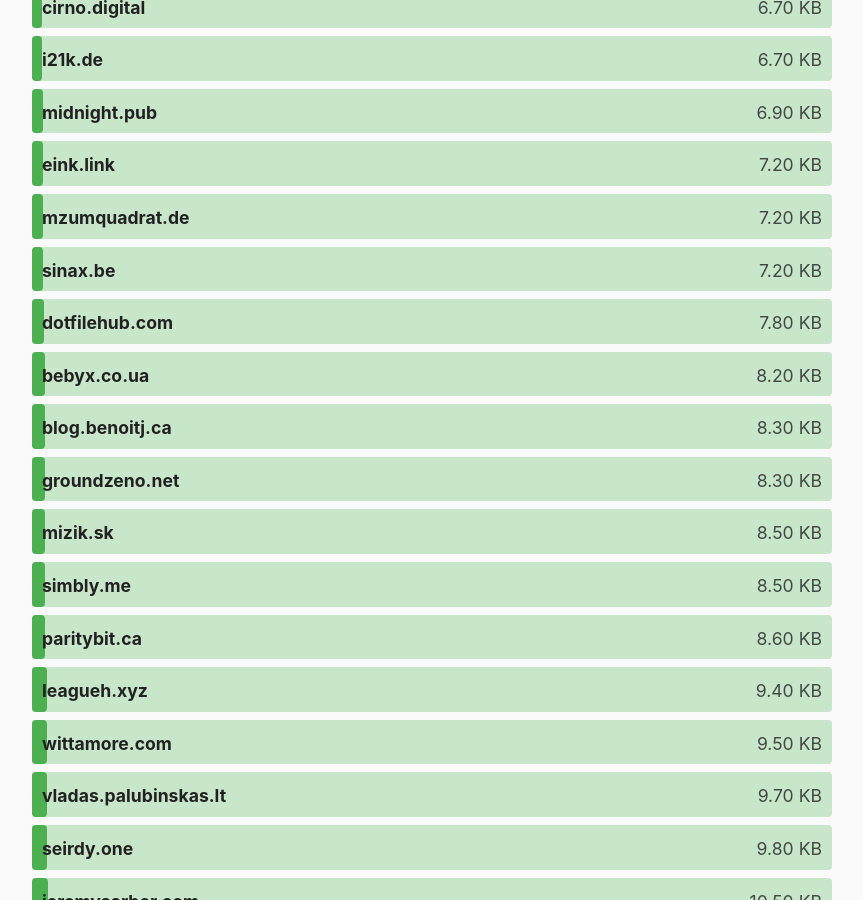
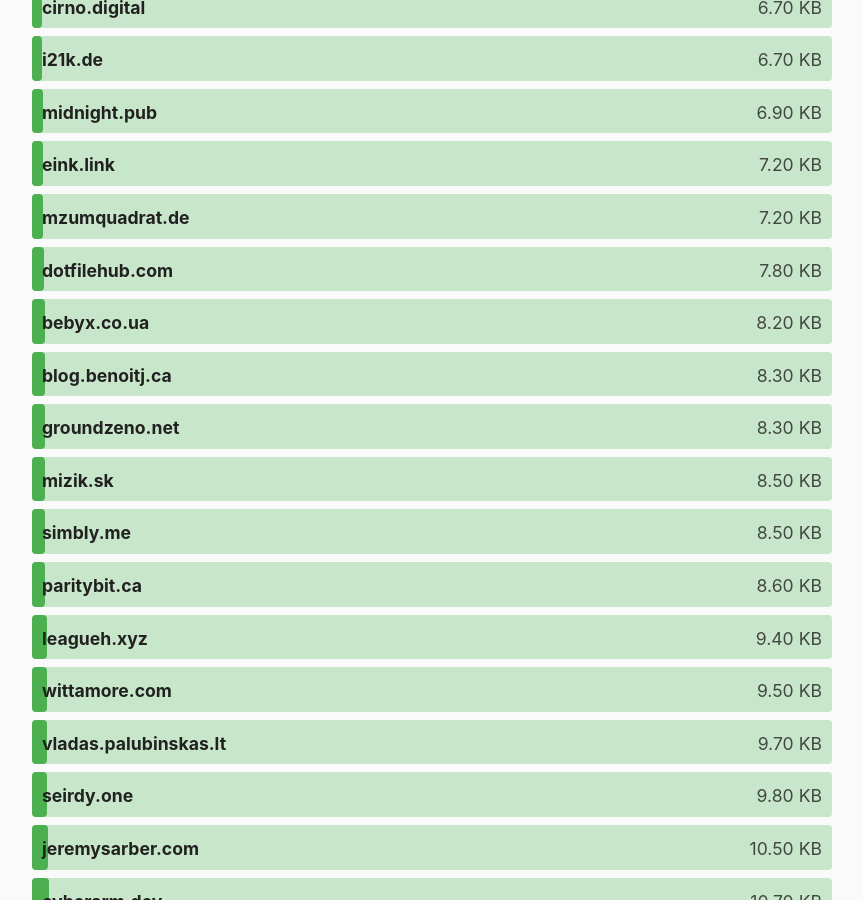
Before and after one commit to kevquirk/512kb.club, a Jekyll site: the page built from index.md, in a window 1280 px wide and 900 px high, scrolled down 3039 px. Shown: the whole window, without its empty margins (208-1071 px from the left). Built offline with Jekyll 4.4.1, drawn with Linux system fonts in a browser that asks for light colours.

Commit message:
remove sinax.be since its an ultra-light weight site #417

```diff
--- a/_data/sites.yml
+++ b/_data/sites.yml
@@ -1153,11 +1153,6 @@
   size: 12.6
   last_checked: 2021-05-18
 
-- domain: sinax.be
-  url: https://sinax.be/
-  size: 7.2
-  last_checked: 2021-05-18
-
 - domain: sitejs.org
   url: https://sitejs.org/
   size: 134
```
